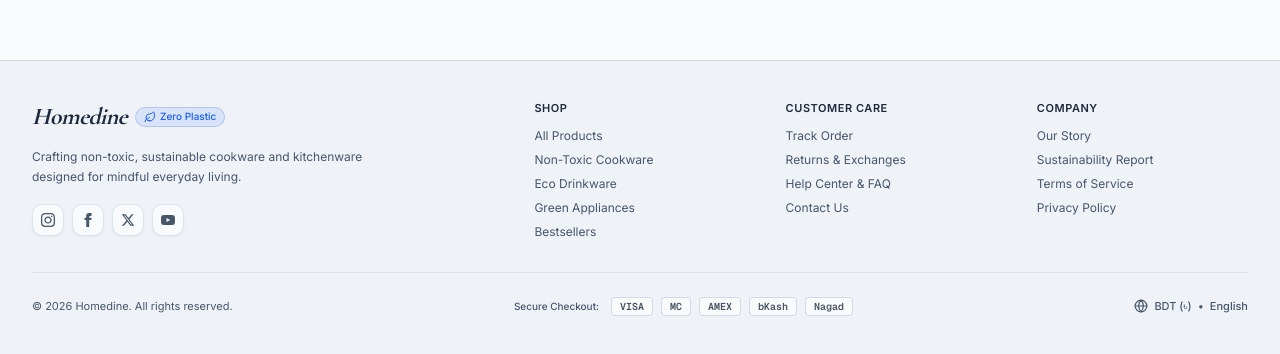
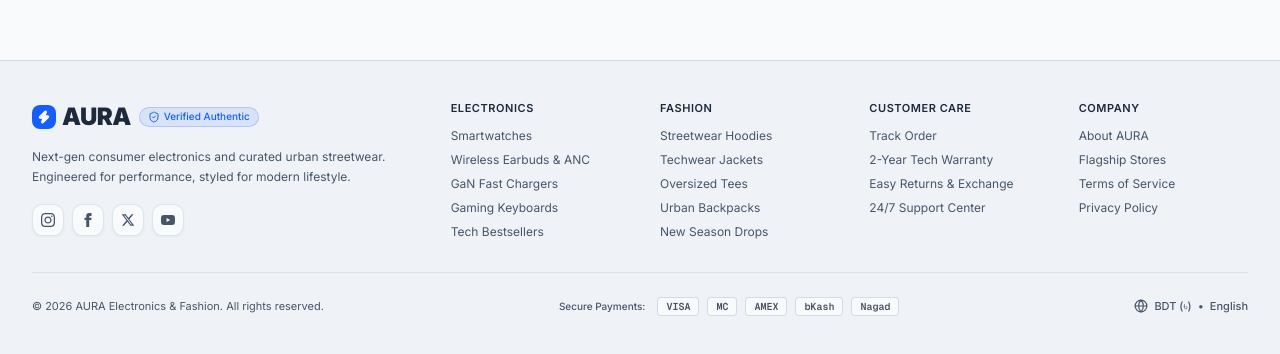
Before and after one commit to solymanHossen/single-vendor-ecom-frontend, a Next.js app: page / in a window 1280 px wide. Shown: the part 851-1205 px from the top of the page. Built offline with nearby package versions, Linux system fonts and the light colour scheme; no server answers.

Commit message:
feat: enhance Footer component with updated branding, new categories, and improved layout for electronics and fashion

```diff
--- a/components/layout/Footer.tsx
+++ b/components/layout/Footer.tsx
@@ -2,13 +2,7 @@
 
 import * as React from 'react';
 import Link from 'next/link';
-import {
-  Globe,
-  CreditCard,
-  ShieldCheck,
-  Leaf,
-  ArrowUpRight,
-} from 'lucide-react';
+import { Globe, Zap, ShieldCheck } from 'lucide-react';
 import { cn } from '@/lib/utils';
 
 export function Footer() {
@@ -16,24 +10,27 @@
     <footer className="w-full bg-muted/40 border-t border-border/80 text-muted-foreground text-xs font-sans transition-colors">
       <div className="max-w-7xl mx-auto px-4 sm:px-6 lg:px-8 py-8 lg:py-10">
         {/* Main Grid Section */}
-        <div className="grid grid-cols-1 sm:grid-cols-2 md:grid-cols-5 gap-8 lg:gap-10">
+        <div className="grid grid-cols-1 sm:grid-cols-2 md:grid-cols-6 gap-8 lg:gap-10">
           {/* Brand & Value Proposition (Spans 2 columns on md+) */}
           <div className="md:col-span-2 space-y-3.5 pr-0 md:pr-4">
             <div className="flex items-center gap-2">
               <Link
                 href="/"
-                className="font-serif text-2xl font-bold italic tracking-tight text-foreground hover:text-primary transition-colors"
+                className="font-sans text-2xl font-black uppercase tracking-tight text-foreground flex items-center gap-1.5 hover:text-primary transition-colors"
               >
-                Homedine
+                <div className="size-6 rounded-md bg-primary text-primary-foreground flex items-center justify-center font-bold">
+                  <Zap className="size-3.5 fill-current" />
+                </div>
+                AURA
               </Link>
               <span className="inline-flex items-center gap-1 text-[10px] font-medium px-2 py-0.5 rounded-full bg-primary/10 text-primary border border-primary/20">
-                <Leaf className="size-3 text-primary" />
-                Zero Plastic
+                <ShieldCheck className="size-3 text-primary" />
+                Verified Authentic
               </span>
             </div>
 
             <p className="text-muted-foreground leading-relaxed max-w-sm">
-              Crafting non-toxic, sustainable cookware and kitchenware designed for mindful everyday living.
+              Next-gen consumer electronics and curated urban streetwear. Engineered for performance, styled for modern lifestyle.
             </p>
 
             {/* Social Media Links */}
@@ -85,39 +82,71 @@
             </div>
           </div>
 
-          {/* Column 1: Shop */}
+          {/* Column 1: Electronics */}
           <div className="space-y-3">
-            <h4 className="font-semibold uppercase tracking-wider text-[11px] text-foreground">Shop</h4>
+            <h4 className="font-semibold uppercase tracking-wider text-[11px] text-foreground">Electronics</h4>
             <ul className="space-y-2">
               <li>
-                <Link href="/shop" className="hover:text-foreground transition-colors inline-block">
-                  All Products
+                <Link href="/shop?category=electronics" className="hover:text-foreground transition-colors inline-block">
+                  Smartwatches
                 </Link>
               </li>
               <li>
-                <Link href="/shop?category=cookware" className="hover:text-foreground transition-colors inline-block">
-                  Non-Toxic Cookware
+                <Link href="/shop?category=audio" className="hover:text-foreground transition-colors inline-block">
+                  Wireless Earbuds & ANC
                 </Link>
               </li>
               <li>
-                <Link href="/shop?category=drinkware" className="hover:text-foreground transition-colors inline-block">
-                  Eco Drinkware
+                <Link href="/shop?category=accessories" className="hover:text-foreground transition-colors inline-block">
+                  GaN Fast Chargers
                 </Link>
               </li>
               <li>
-                <Link href="/shop?category=appliances" className="hover:text-foreground transition-colors inline-block">
-                  Green Appliances
+                <Link href="/shop?category=gaming" className="hover:text-foreground transition-colors inline-block">
+                  Gaming Keyboards
                 </Link>
               </li>
               <li>
                 <Link href="/shop?filter=bestsellers" className="hover:text-foreground transition-colors inline-block">
-                  Bestsellers
+                  Tech Bestsellers
                 </Link>
               </li>
             </ul>
           </div>
 
-          {/* Column 2: Customer Care */}
+          {/* Column 2: Fashion & Apparel */}
+          <div className="space-y-3">
+            <h4 className="font-semibold uppercase tracking-wider text-[11px] text-foreground">Fashion</h4>
+            <ul className="space-y-2">
+              <li>
+                <Link href="/shop?category=fashion" className="hover:text-foreground transition-colors inline-block">
+                  Streetwear Hoodies
+                </Link>
+              </li>
+              <li>
+                <Link href="/shop?category=fashion" className="hover:text-foreground transition-colors inline-block">
+                  Techwear Jackets
+                </Link>
+              </li>
+              <li>
+                <Link href="/shop?category=fashion" className="hover:text-foreground transition-colors inline-block">
+                  Oversized Tees
+                </Link>
+              </li>
+              <li>
+                <Link href="/shop?category=bags" className="hover:text-foreground transition-colors inline-block">
+                  Urban Backpacks
+                </Link>
+              </li>
+              <li>
+                <Link href="/shop?filter=new" className="hover:text-foreground transition-colors inline-block">
+                  New Season Drops
+                </Link>
+              </li>
+            </ul>
+          </div>
+
+          {/* Column 3: Support */}
           <div className="space-y-3">
             <h4 className="font-semibold uppercase tracking-wider text-[11px] text-foreground">Customer Care</h4>
             <ul className="space-y-2">
@@ -127,35 +156,35 @@
                 </Link>
               </li>
               <li>
-                <Link href="/returns" className="hover:text-foreground transition-colors inline-block">
-                  Returns & Exchanges
+                <Link href="/warranty" className="hover:text-foreground transition-colors inline-block">
+                  2-Year Tech Warranty
                 </Link>
               </li>
               <li>
-                <Link href="/help" className="hover:text-foreground transition-colors inline-block">
-                  Help Center & FAQ
+                <Link href="/returns" className="hover:text-foreground transition-colors inline-block">
+                  Easy Returns & Exchange
                 </Link>
               </li>
               <li>
                 <Link href="/contact" className="hover:text-foreground transition-colors inline-block">
-                  Contact Us
+                  24/7 Support Center
                 </Link>
               </li>
             </ul>
           </div>
 
-          {/* Column 3: Legal & Company */}
+          {/* Column 4: Company & Legal */}
           <div className="space-y-3">
             <h4 className="font-semibold uppercase tracking-wider text-[11px] text-foreground">Company</h4>
             <ul className="space-y-2">
               <li>
                 <Link href="/about" className="hover:text-foreground transition-colors inline-block">
-                  Our Story
+                  About AURA
                 </Link>
               </li>
               <li>
-                <Link href="/sustainability" className="hover:text-foreground transition-colors inline-block">
-                  Sustainability Report
+                <Link href="/stores" className="hover:text-foreground transition-colors inline-block">
+                  Flagship Stores
                 </Link>
               </li>
               <li>
@@ -175,12 +204,12 @@
         {/* Bottom Bar */}
         <div className="mt-8 pt-6 border-t border-border/60 flex flex-col sm:flex-row items-center justify-between gap-4 text-[11px]">
           {/* Copyright */}
-          <p>© 2026 Homedine. All rights reserved.</p>
+          <p>© 2026 AURA Electronics & Fashion. All rights reserved.</p>
 
           {/* Accepted Payment Method Badges */}
           <div className="flex items-center gap-2">
             <span className="text-[10px] font-medium text-muted-foreground mr-1 hidden sm:inline-block">
-              Secure Checkout:
+              Secure Payments:
             </span>
             <span className="px-2 py-0.5 rounded bg-background border border-border/80 font-mono text-[10px] font-semibold text-foreground/80">
               VISA
```
